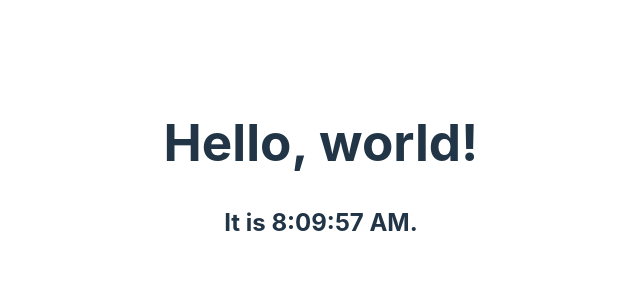
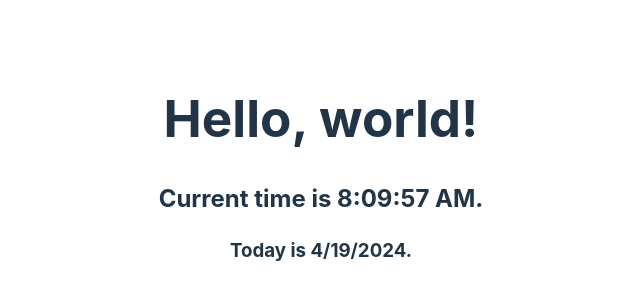
Before and after one commit to petrj99/NNPIA_CV08, a React (Vite) app: page / in a window 1280 px wide. Shown: the part 230-530 px from the top of the page, without its empty margins (319-959 px from the left). Built offline with nearby package versions, Linux system fonts and the light colour scheme.

Commit message:
Commit part 3 own example

```diff
--- a/src/App.jsx
+++ b/src/App.jsx
@@ -1,4 +1,4 @@
-import React, { useState } from 'react'
+import React, {useEffect, useState} from 'react'
 import reactLogo from './assets/react.svg'
 import viteLogo from '/vite.svg'
 import './App.css'
@@ -6,43 +6,26 @@ import ReactDOM from "react-dom/client";
 
 function App() {
   const [count, setCount] = useState(0)
-    const root = ReactDOM.createRoot(document.getElementById('root'));
-    function tick() {
-        const element = (
-            <div>
-                <h1>Hello, world!</h1>
-                <h2>It is {new Date().toLocaleTimeString()}.</h2>
-            </div>
-        );
-        root.render(element);
-    }
+    const [currentTime, setCurrentTime] = useState(new Date());
 
-    setInterval(tick, 1000);
+    useEffect(() => {
+        const timerId = setInterval(() => {
+            setCurrentTime(new Date());
+        }, 1000);
 
-  return (
-    <>
-      <div>
-        <a href="https://vitejs.dev" target="_blank">
-          <img src={viteLogo} className="logo" alt="Vite logo" />
-        </a>
-        <a href="https://react.dev" target="_blank">
-          <img src={reactLogo} className="logo react" alt="React logo" />
-        </a>
-      </div>
-      <h1>Vite + React</h1>
-      <div className="card">
-        <button onClick={() => setCount((count) => count + 1)}>
-          count is {count}
-        </button>
-        <p>
-          Edit <code>src/App.jsx</code> and save to test HMR
-        </p>
-      </div>
-      <p className="read-the-docs">
-        Click on the Vite and React logos to learn more
-      </p>
-    </>
-  )
+        return () => clearInterval(timerId);
+    }, []);
+
+    return (
+        <div>
+            <h1>Hello, world!</h1>
+            <h2>Current time is {currentTime.toLocaleTimeString()}.</h2>
+            <h3>Today is {currentTime.toLocaleDateString()}.</h3>
+        </div>
+    );
 }
 
+const root = ReactDOM.createRoot(document.getElementById('root'));
+root.render(<App />);
+
 export default App
```
